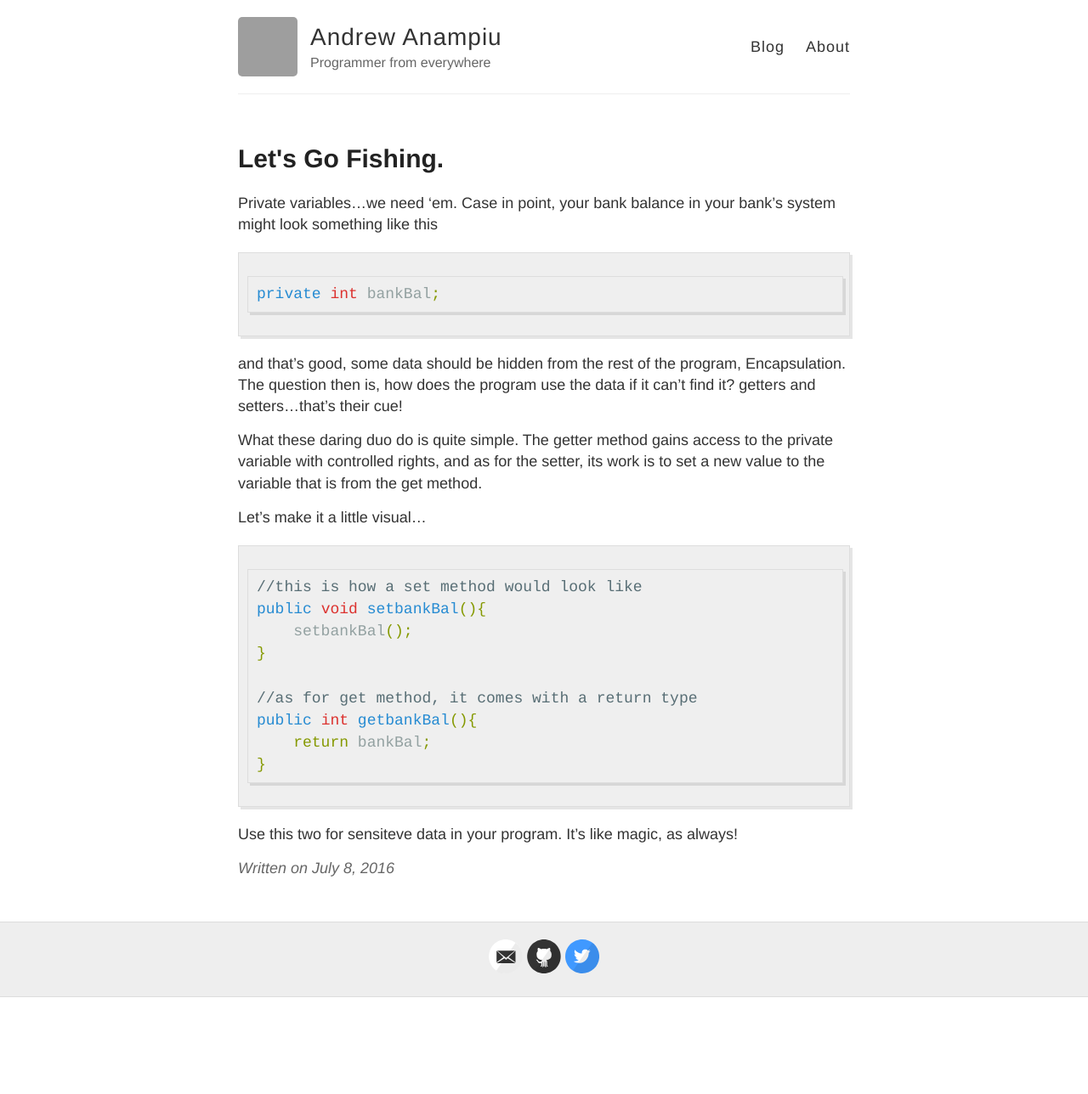
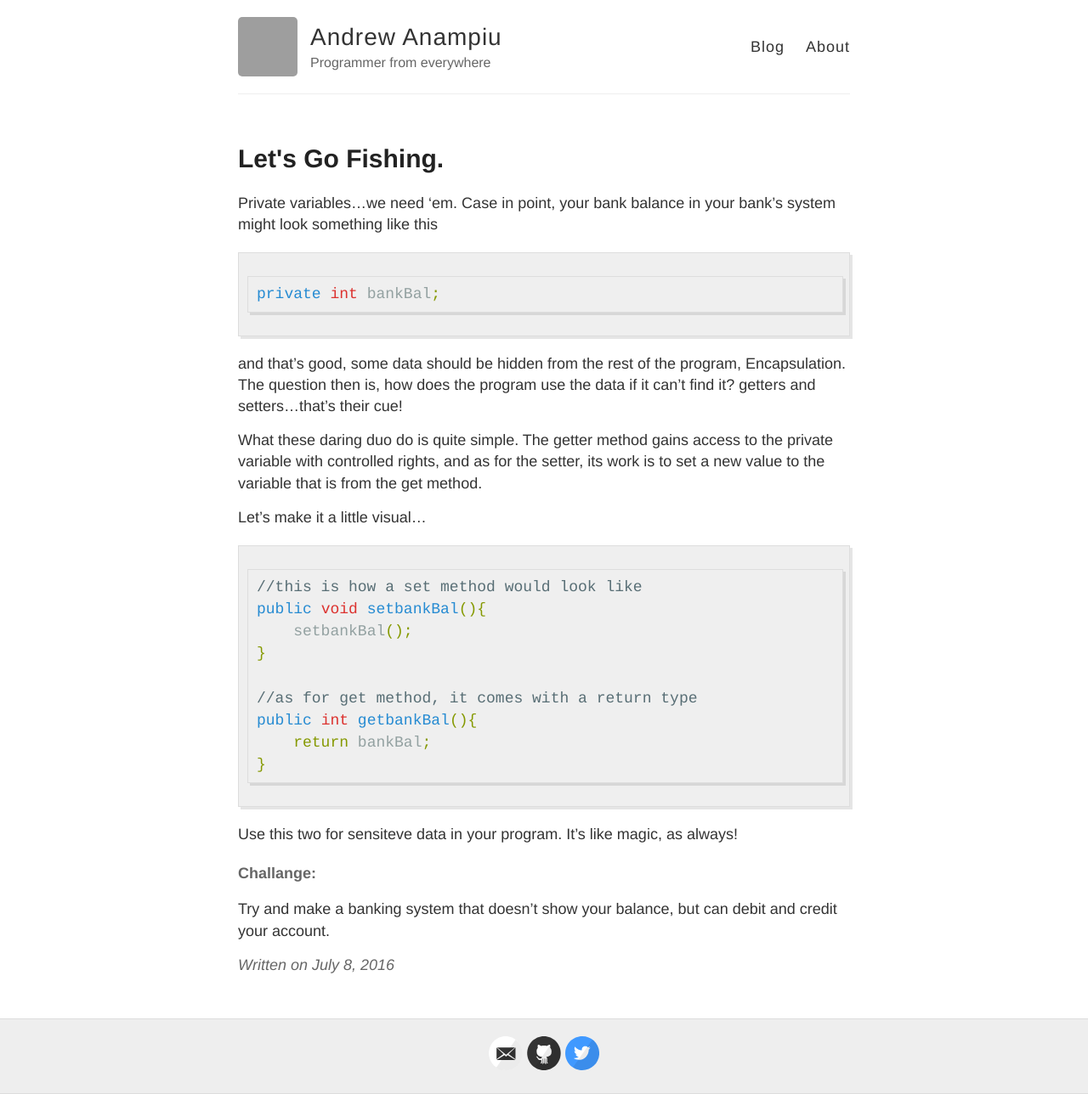
Before and after one commit to kelvinkipsang/blog, a Jekyll site: the page built from _posts/2016-7-8-getters-and-setters.md, in a window 1280 px wide. Shown: the whole page at 85% size. Built offline with Jekyll 4.4.1, drawn with Linux system fonts in a browser that asks for light colours; comment, search, counter and statistics services are not loaded; before the commit the page ends 1174 px from its top, so only the background shows below that; grey boxes are pictures that could not be loaded.

Commit message:
challenge

````diff
--- a/_posts/2016-7-8-getters-and-setters.md
+++ b/_posts/2016-7-8-getters-and-setters.md
@@ -28,3 +28,7 @@ public int getbankBal(){
 ```
 
 Use this two for sensiteve data in your program. It's like magic, as always!
+
+#### Challange:
+
+Try and make a banking system that doesn't show your balance, but can debit and credit your account.
````
